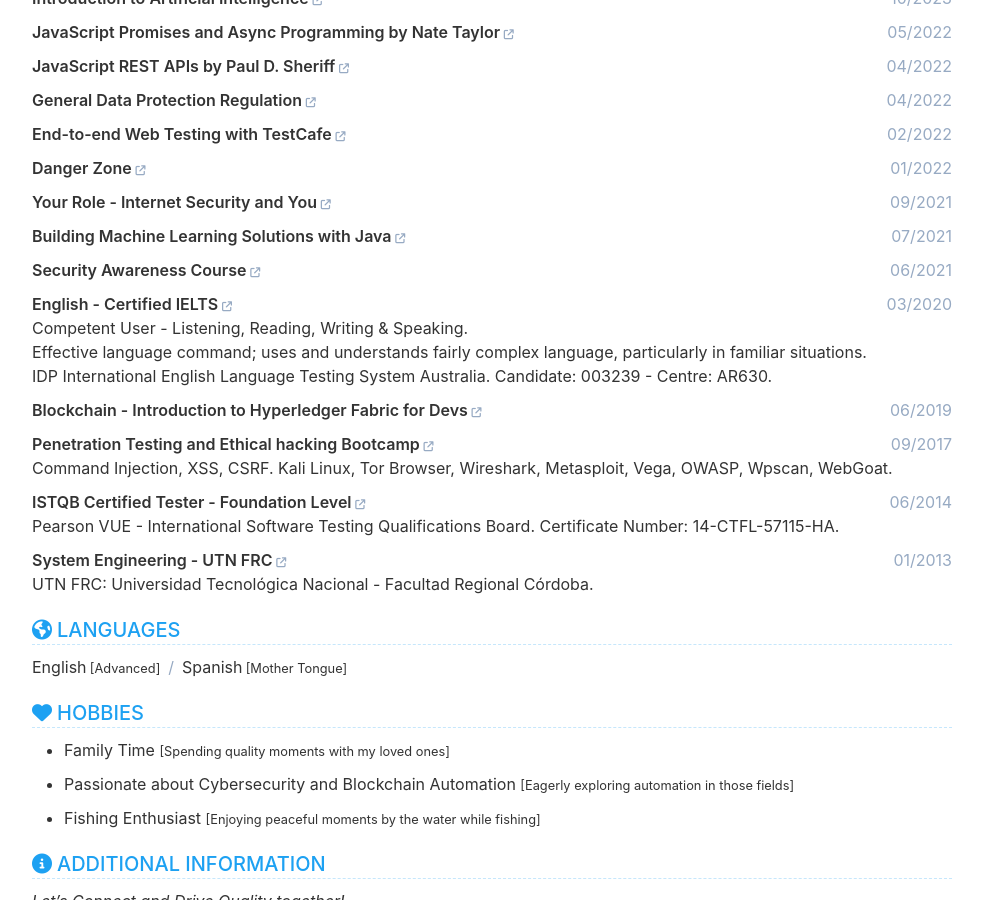
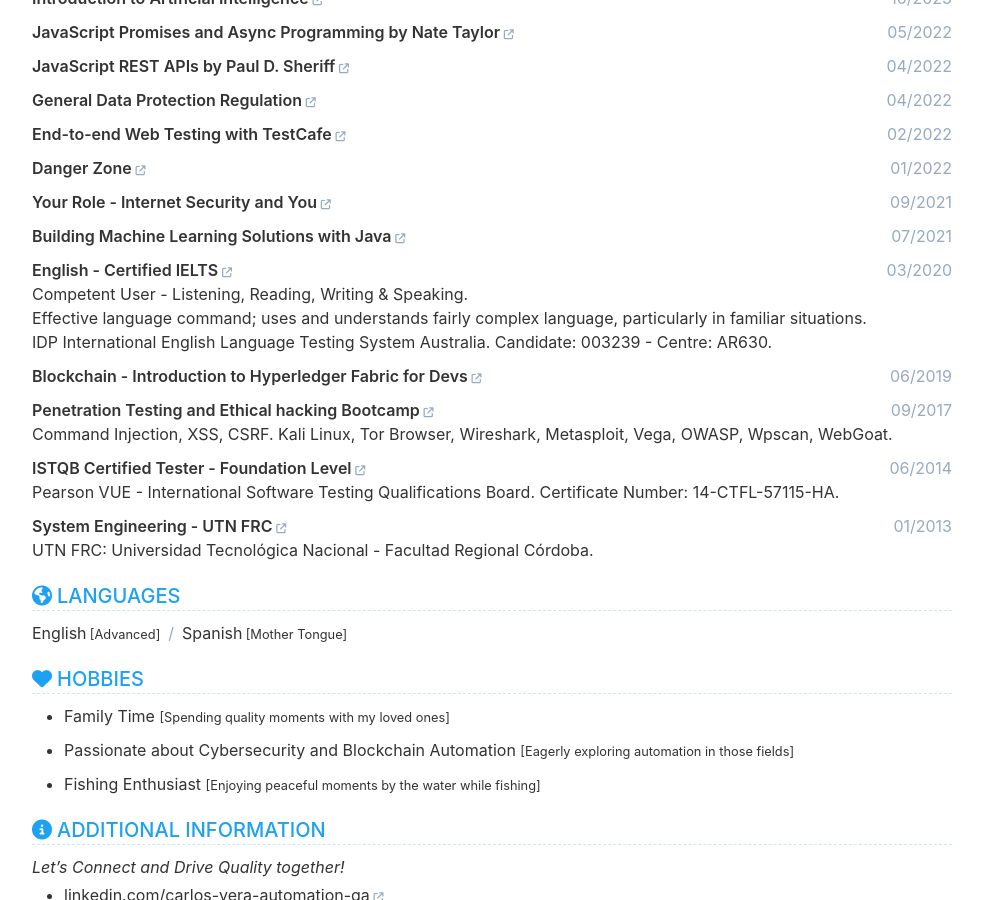
Before and after one commit to cvera08/full-resume, a Jekyll site: the page built from index.html, in a window 1280 px wide and 900 px high, scrolled down 4842 px. Shown: the whole window, without its empty margins (148-1131 px from the left). Built offline with Jekyll 4.4.1, drawn with Linux system fonts in a browser that asks for light colours.

Commit message:
chore: remove security awareness

```diff
--- a/_data/data.yml
+++ b/_data/data.yml
@@ -340,10 +340,6 @@ education:
       link: 'https://www.pluralsight.com/courses/preparing-data-machine-learning-java'
       date: 07/2021
 
-    - institution: Security Awareness Course
-      link: 'https://www.knowbe4.com'
-      date: 06/2021
-
     - institution: English - Certified IELTS
       link: 'https://www.ielts.org/'
       date: 03/2020
```
